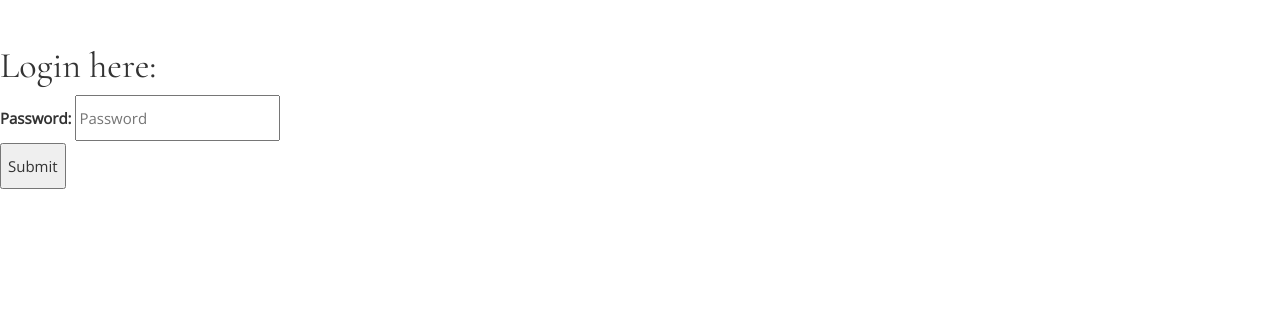
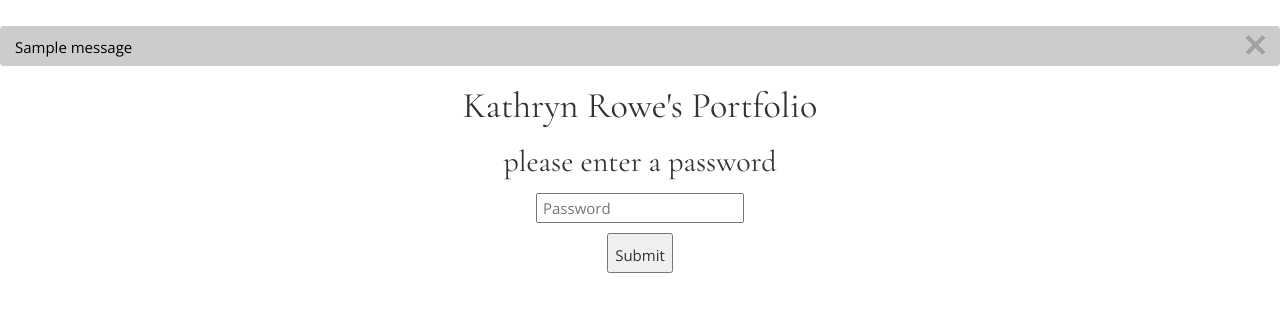
Before and after one commit to kathryn-rowe/Kathryn-Rowe-portfolio, a Flask app: page / in a window 1280 px wide. Shown: the top 312 px of the page. Run offline with Flask 2, Linux system fonts and the light colour scheme; tables that the repository leaves empty hold one stand-in row (values such as "Sample post"); one stand-in notice (Sample message) is shown; some libraries are stand-ins or nearby versions.

Commit message:
Password working; can log-in and out

```diff
--- a/server.py
+++ b/server.py
@@ -37,7 +37,11 @@ def index():
 def show_landing_pg():
     """Homepage"""
 
-    return render_template("landing_pg.html")
+    if "logged_in" in session:
+        return render_template("landing_pg.html")
+    else:
+        flash("Incorrect password.")
+        return redirect("/login")
 
 
 @app.route("/login", methods=["POST"])
@@ -46,20 +50,17 @@ def login_process():
     password = request.form.get("password")
     username = "guest"
 
-    guest_password = User.query.filter(User.password == password).first()
+    if password:
+        guest_password = User.query.filter(User.password == password).first()
 
-    if password is None:
-        flash("Please enter a password.")
-        return redirect('/sign-in')
+        if guest_password.password != password:
+            flash("Incorrect password.")
+            return redirect("/")
 
-    elif guest_password.password != password:
-        flash("Incorrect password.")
-        return redirect("/login")
-
-    else:
-        session["logged_in"] = username
-        flash("Logged in.")
-        return redirect("/landing_pg")
+        else:
+            session["logged_in"] = username
+            flash("Logged in.")
+            return redirect("/landing_pg")
 
 
 @app.route("/logout")
@@ -67,78 +68,120 @@ def process_logout():
     """Log user out."""
 
     del session["logged_in"]
+
     flash("Logged out.")
-    return redirect("/login")
+
+    return redirect("/")
 
 
 @app.route('/resume')
 def resume():
     """Resume page"""
 
-    return render_template("resume.html")
+    if "logged_in" in session:
+        return render_template("resume.html")
+    else:
+        flash("Incorrect password.")
+        return redirect("/login")
 
 
 @app.route('/contact')
 def contact():
     """Contact page"""
 
-    return render_template("contact.html")
+    if "logged_in" in session:
+        return render_template("contact.html")
+    else:
+        flash("Incorrect password.")
+        return redirect("/login")
 
 
 @app.route('/sfk')
 def sfk():
     """Sequoia ForestKeeper page"""
 
-    return render_template("sfk.html")
+    if "logged_in" in session:
+        return render_template("sfk.html")
+    else:
+        flash("Incorrect password.")
+        return redirect("/login")
 
 
 @app.route('/melnea')
 def melnea():
     """CRWA Melnea Cass Blvd page"""
 
-    return render_template("melnea.html")
+    if "logged_in" in session:
+        return render_template("melnea.html")
+    else:
+        flash("Incorrect password.")
+        return redirect("/login")
 
 
 @app.route('/spawning_crwa')
 def spawning_crwa():
     """Available spawning area in Charles River page"""
 
-    return render_template("spawning_crwa.html")
+    if "logged_in" in session:
+        return render_template("spawning_crwa.html")
+    else:
+        flash("Incorrect password.")
+        return redirect("/login")
 
 
 @app.route('/ne_watershed')
 def ne_watershed():
     """Patagonia project of New England Watersheds page"""
 
-    return render_template("ne_watershed.html")
+    if "logged_in" in session:
+        return render_template("ne_watershed.html")
+    else:
+        flash("Incorrect password.")
+        return redirect("/login")
 
 
 @app.route('/klamath')
 def klamath():
     """Klamath River Mussels page"""
 
-    return render_template("klamath.html")
+    if "logged_in" in session:
+        return render_template("klamath.html")
+    else:
+        flash("Incorrect password.")
+        return redirect("/login")
 
 
 @app.route('/tir_salmon')
 def tir_salmon():
     """Thermal Infered Imaging page"""
 
-    return render_template("TIR_salmon.html")
+    if "logged_in" in session:
+        return render_template("TIR_salmon.html")
+    else:
+        flash("Incorrect password.")
+        return redirect("/login")
 
 
 @app.route('/birds')
 def birds():
     """Tell me about the birds project page"""
 
-    return render_template("birds.html")
+    if "logged_in" in session:
+        return render_template("birds.html")
+    else:
+        flash("Incorrect password.")
+        return redirect("/login")
 
 
 @app.route('/srf')
 def srf():
     """Salmonid Restoration Federation (SRF) page"""
 
-    return render_template("srf.html")
+    if "logged_in" in session:
+        return render_template("srf.html")
+    else:
+        flash("Incorrect password.")
+        return redirect("/login")
 
 
 @app.route("/error")
@@ -153,8 +196,8 @@ if __name__ == "__main__":
     app.jinja_env.auto_reload = app.debug  # make sure templates, etc. are not cached in debug mode
 
     # Use the DebugToolbar
-    DebugToolbarExtension(app)
-
+    # DebugToolbarExtension(app)
+    # DEBUG_TB_INTERCEPT_REDIRECTS = False
     # import sys
     # if sys.argv[-1] == "jstest":
     #     JS_TESTING_MODE = True
--- /dev/null
+++ b/static/base.js
@@ -0,0 +1,6 @@
+"use strict"
+
+// Set the "Logged in" and logged out flash messages fade-out
+setTimeout( function() {
+    $('.messages.status').fadeOut();
+}, 15000);
--- a/static/styles.css
+++ b/static/styles.css
@@ -13,6 +13,27 @@ body {
 
 h1, h2, h3, h4, h5, h6 {
     font-family: 'Cormorant Garamond', serif;
+}
+
+#username-id {
+    height: 30px;
+    margin-bottom: 10px;
+    padding-left: 5px;
+}
+
+#submit {
+    height: 40px;
+    text-align: right;
+    padding-top: 0;
+}
+
+body > div:nth-child(1) > div {
+    color: black;
+    height: 40px;
+    padding-top: 1px;
+    background-color: #CCCCCC;
+    border: none;
+    opacity: .3;
 }
 
 #landing-pg {
--- a/templates/TIR_salmon.html
+++ b/templates/TIR_salmon.html
@@ -7,7 +7,7 @@
             Kathryn Rowe
         </div>
         <div class="col-xs-12 col-md-6 col-lg-6" align="right">
-            <a href="/">Home</a> • <a href="resume">Resume</a> • <a href="contact">Contact</a>
+            <a href="/landing_pg">Home</a> • <a href="resume">Resume</a> • <a href="contact">Contact</a> • <a href="/logout">Log-out</a>
         </div>
     </div>
 
--- a/templates/base.html
+++ b/templates/base.html
@@ -12,9 +12,21 @@
 </head>
 
 <body>
+    <div>
+        {% with messages = get_flashed_messages() %}
+        {% for message in messages %}
+        <div class="alert alert-info alert-dismissable fade in">
+            <a href="#" class="close" data-dismiss="alert" aria-label="close">&times;</a>
+            {{ message }}
+        </div>
+        {% endfor %}
+        {% endwith %}
+    </div>
 
     {% block content %} BODY CONTENT {% endblock %}
 
     <script src="https://maxcdn.bootstrapcdn.com/bootstrap/3.3.7/js/bootstrap.min.js"></script>
+    <script src="https://code.jquery.com/jquery.js"></script>
+    <script src="./static/base.js"></script>
 </body>
 </html>
--- a/templates/birds.html
+++ b/templates/birds.html
@@ -7,7 +7,7 @@
             Kathryn Rowe
         </div>
         <div class="col-xs-12 col-md-6 col-lg-6" align="right">
-            <a href="/">Home</a> • <a href="resume">Resume</a> • <a href="contact">Contact</a>
+            <a href="/landing_pg">Home</a> • <a href="resume">Resume</a> • <a href="contact">Contact</a> • <a href="/logout">Log-out</a>
         </div>
     </div>
 
--- a/templates/contact.html
+++ b/templates/contact.html
@@ -3,7 +3,7 @@
 <div class="container-fluid">
 
     <div class="row" align="right" id="landing-pg">
-        <a href="/">Home</a> • <a href="resume">Resume</a> • Contact
+        <a href="/landing_pg">Home</a> • <a href="resume">Resume</a> • Contact • <a href="/logout">Log-out</a>
     </div>
 
     <div id="name" class="row" align="center">
--- a/templates/klamath.html
+++ b/templates/klamath.html
@@ -7,7 +7,7 @@
             Kathryn Rowe
         </div>
         <div class="col-xs-12 col-md-6 col-lg-6" align="right">
-            <a href="/">Home</a> • <a href="resume">Resume</a> • <a href="contact">Contact</a>
+            <a href="/landing_pg">Home</a> • <a href="resume">Resume</a> • <a href="contact">Contact</a> • <a href="/logout">Log-out</a>
         </div>
     </div>
 
--- a/templates/landing_pg.html
+++ b/templates/landing_pg.html
@@ -8,7 +8,7 @@
             Kathryn Rowe
         </div>
         <div class="col-xs-12 col-md-6 col-lg-6" align="right">
-            Home • <a href="resume">Resume</a> • <a href="contact">Contact</a>
+            Home • <a href="resume">Resume</a> • <a href="contact">Contact</a> • <a href="/logout">Log-out</a>
         </div>
     </div>
 
--- a/templates/melnea.html
+++ b/templates/melnea.html
@@ -7,7 +7,7 @@
             Kathryn Rowe
         </div>
         <div class="col-xs-12 col-md-6 col-lg-6" align="right">
-            <a href="/">Home</a> • <a href="resume">Resume</a> • <a href="contact">Contact</a>
+            <a href="/landing_pg">Home</a> • <a href="resume">Resume</a> • <a href="contact">Contact</a> • <a href="/logout">Log-out</a>
         </div>
     </div>
 
--- a/templates/ne_watershed.html
+++ b/templates/ne_watershed.html
@@ -7,7 +7,7 @@
             Kathryn Rowe
         </div>
         <div class="col-xs-12 col-md-6 col-lg-6" align="right">
-            <a href="/">Home</a> • <a href="resume">Resume</a> • <a href="contact">Contact</a>
+            <a href="/landing_pg">Home</a> • <a href="resume">Resume</a> • <a href="contact">Contact</a> • <a href="/logout">Log-out</a>
         </div>
     </div>
 
--- a/templates/resume.html
+++ b/templates/resume.html
@@ -7,7 +7,7 @@
 <div class="container-fluid">
 
     <div class="row" align="right" id="landing-pg">
-        <a href="/">Home</a> • Resume • <a href="contact">Contact</a>
+        <a href="/landing_pg">Home</a> • Resume • <a href="contact">Contact</a> • <a href="/logout">Log-out</a>
     </div>
 
 </div>
--- a/templates/sfk.html
+++ b/templates/sfk.html
@@ -7,7 +7,7 @@
             Kathryn Rowe
         </div>
         <div class="col-xs-12 col-md-6 col-lg-6" align="right">
-            <a href="/">Home</a> • <a href="resume">Resume</a> • <a href="contact">Contact</a>
+            <a href="/landing_pg">Home</a> • <a href="resume">Resume</a> • <a href="contact">Contact</a> • <a href="/logout">Log-out</a>
         </div>
     </div>
 
--- a/templates/sign-in.html
+++ b/templates/sign-in.html
@@ -1,14 +1,16 @@
 {% extends 'base.html' %}
 {% block content %}
 
-<h1>Login here:</h1>
+<div align="center">
+<h1>Kathryn Rowe's Portfolio</h1>
+<h2>please enter a password</h2>
 
     <form action="/login" method="POST" id="sign-in form">
-        <label for="password">Password:</label>
         <input id="username-id" type="password" name="password" placeholder="Password">
         <br>
-        <input type="submit">
+        <input id="submit" type="submit">
     </form>
+</div>
 
 
 
--- a/templates/spawning_crwa.html
+++ b/templates/spawning_crwa.html
@@ -7,7 +7,7 @@
             Kathryn Rowe
         </div>
         <div class="col-xs-12 col-md-6 col-lg-6" align="right">
-            <a href="/">Home</a> • <a href="resume">Resume</a> • <a href="contact">Contact</a>
+            <a href="/landing_pg">Home</a> • <a href="resume">Resume</a> • <a href="contact">Contact</a> • <a href="/logout">Log-out</a>
         </div>
     </div>
 
--- a/templates/srf.html
+++ b/templates/srf.html
@@ -7,7 +7,7 @@
             Kathryn Rowe
         </div>
         <div class="col-xs-12 col-md-6 col-lg-6" align="right">
-            <a href="/">Home</a> • <a href="resume">Resume</a> • <a href="contact">Contact</a>
+            <a href="/landing_pg">Home</a> • <a href="resume">Resume</a> • <a href="contact">Contact</a> • <a href="/logout">Log-out</a>
         </div>
     </div>
 
```
Also changed, not shown: static/landing-pg.js (line endings or trailing spaces).
